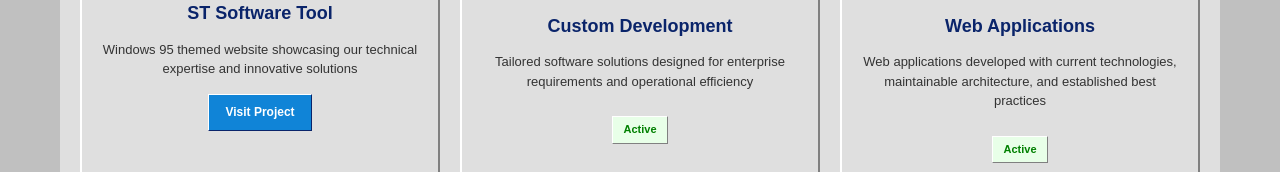
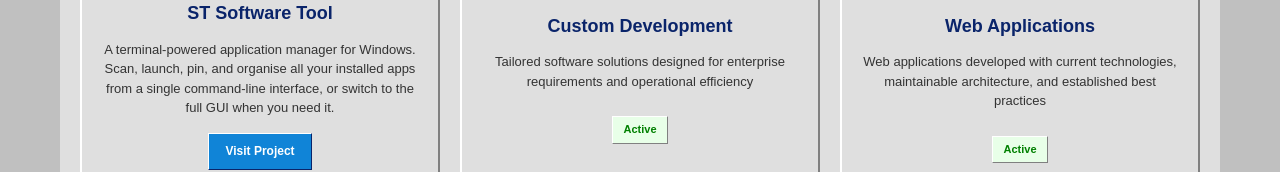
Before and after one commit to SIImole-ofc1/siimole-official-website, a website: page index.html in a window 1280 px wide. Shown: the part 654-826 px from the top of the page. Drawn offline with Linux system fonts and the light colour scheme.

Commit message:
Refine ST Software Tool description

```diff
--- a/index.html
+++ b/index.html
@@ -49,7 +49,7 @@
                         <img src="assets/STsoftwareterminalLOGO.png.png" alt="ST Software Tool logo">
                     </div>
                     <h3>ST Software Tool</h3>
-                    <p>Windows 95 themed website showcasing our technical expertise and innovative solutions</p>
+                    <p>A terminal-powered application manager for Windows. Scan, launch, pin, and organise all your installed apps from a single command-line interface, or switch to the full GUI when you need it.</p>
                     <a href="https://st-softwaretool.pages.dev/" target="_blank" class="btn">Visit Project</a>
                 </div>
 
```
